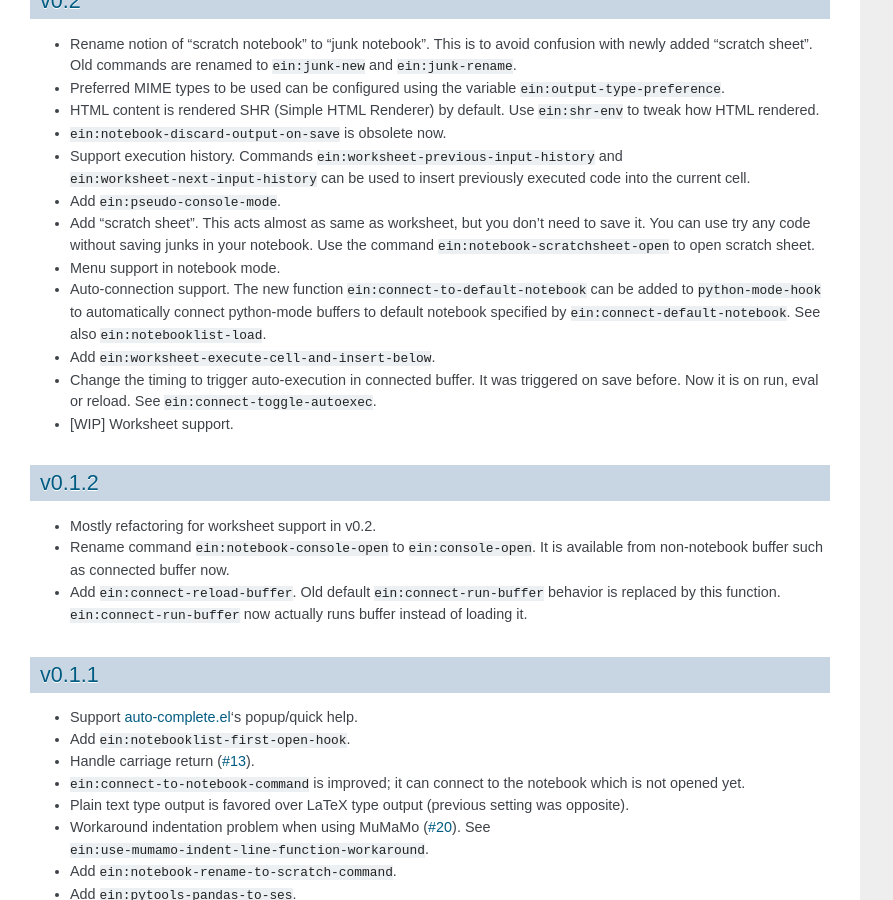
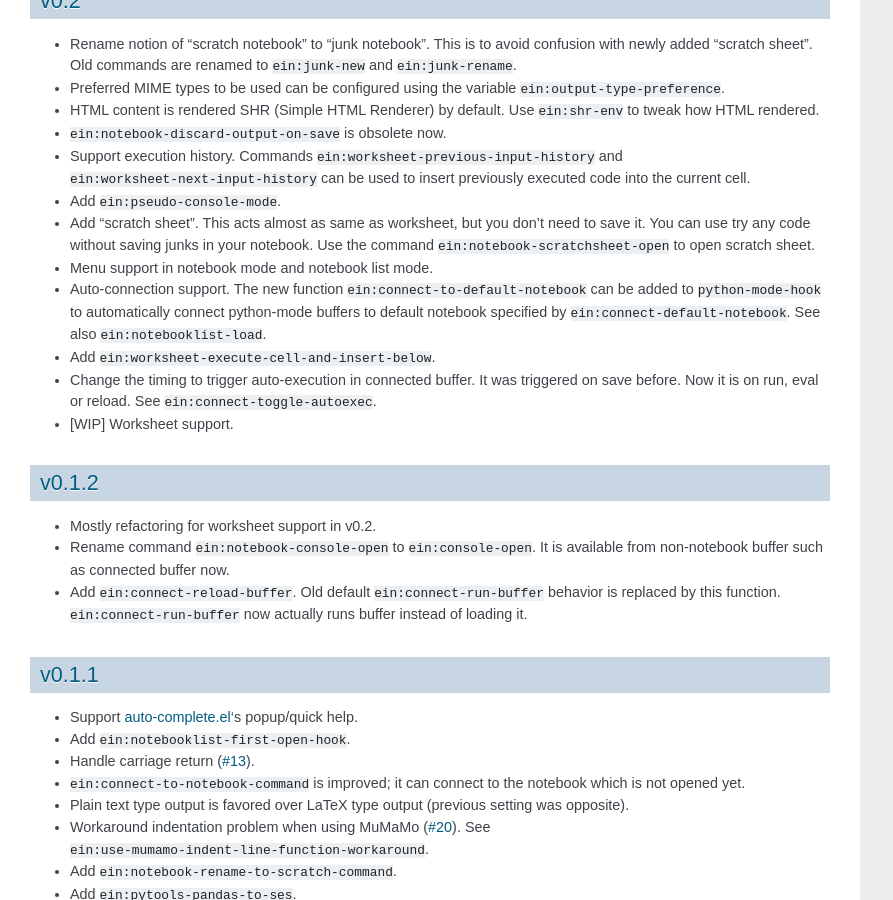
Before and after one commit to millejoh/emacs-ipython-notebook, a Sphinx documentation site: the page built from doc/source/index.rst, in a window 1280 px wide and 900 px high, scrolled down 13865 px. Shown: the whole window, without its empty margins (0-893 px from the left). Built offline with Sphinx 7.4.7, drawn with Linux system fonts in a browser that asks for light colours; cross-references to code outside the pages are shown as plain code.

Commit message:
Add notebook list menu

```diff
--- a/doc/source/index.rst
+++ b/doc/source/index.rst
@@ -517,7 +517,7 @@ v0.2
   don't need to save it.  You can use try any code without saving
   junks in your notebook.  Use the command
   :el:symbol:`ein:notebook-scratchsheet-open` to open scratch sheet.
-* Menu support in notebook mode.
+* Menu support in notebook mode and notebook list mode.
 * Auto-connection support.
   The new function :el:symbol:`ein:connect-to-default-notebook` can be
   added to :el:symbol:`python-mode-hook` to automatically connect
```
Also changed, not shown: 1 other file.
